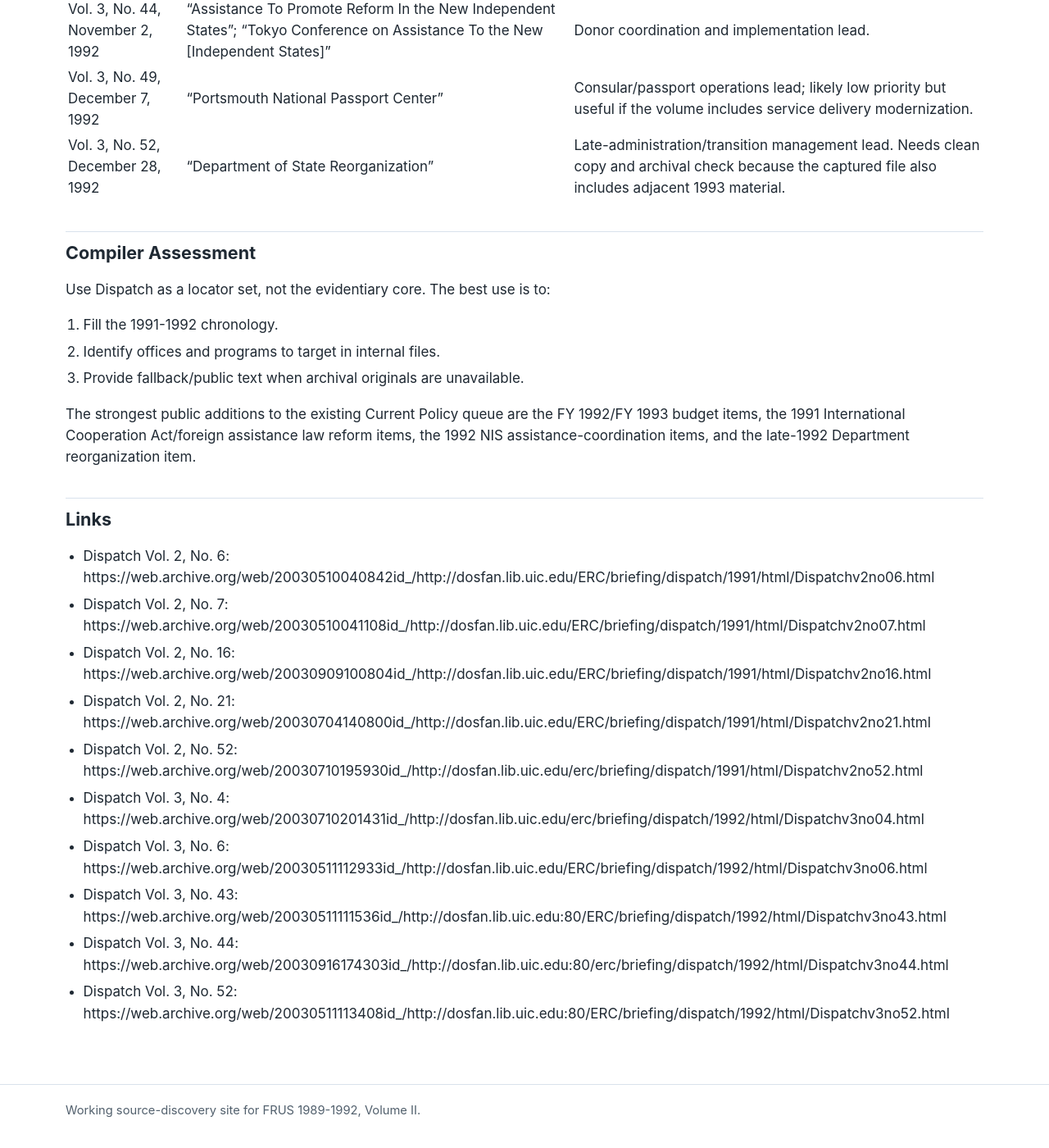
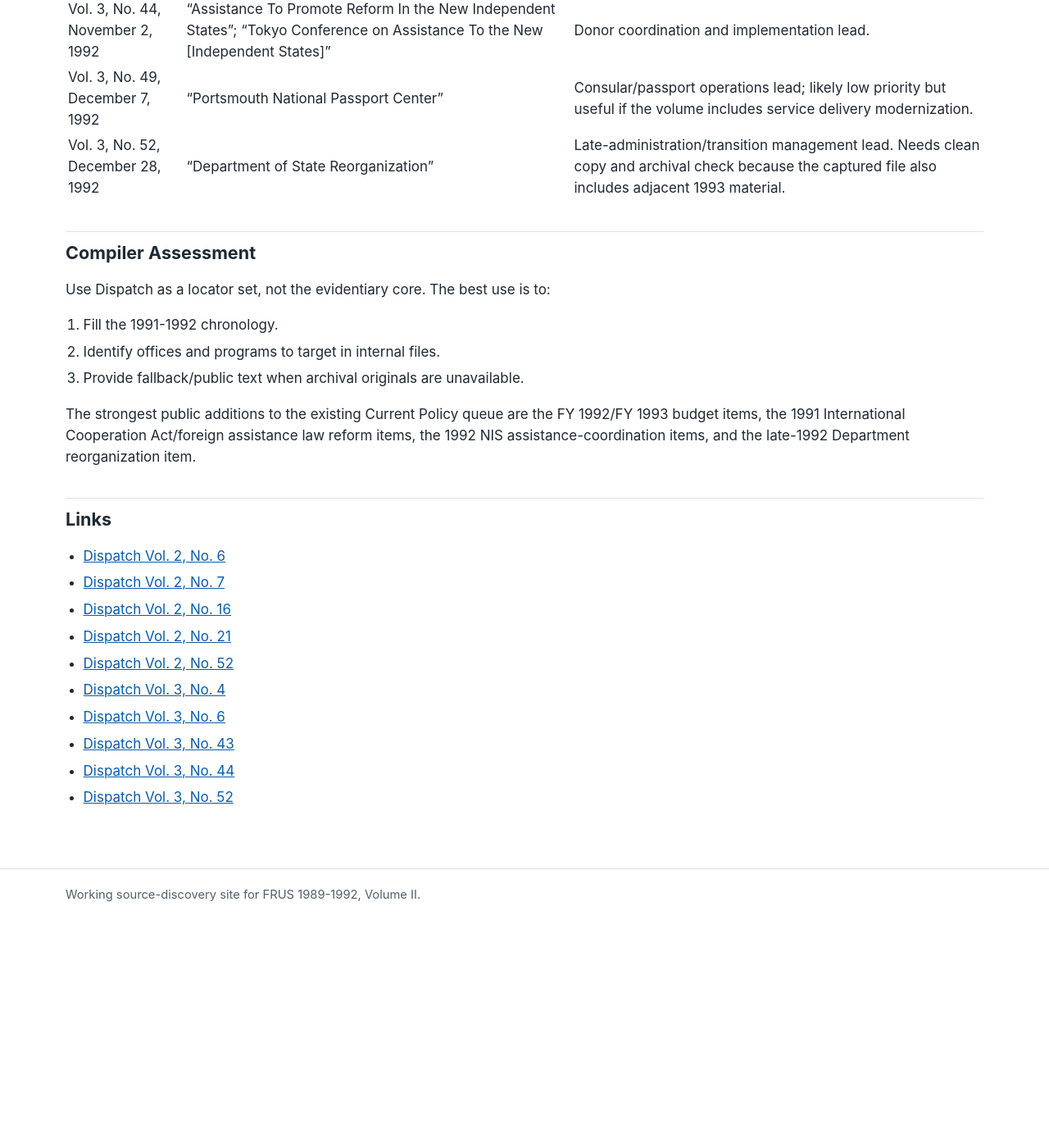
Before and after one commit to therealjameswilson/org-man-89-92, a Jekyll site: the page built from reports/dispatch-1991-1992-sweep.md, in a window 1280 px wide and 1400 px high, scrolled down 1817 px. Shown: the whole window at 82% size. Built offline with Jekyll 4.4.1, drawn with Linux system fonts in a browser that asks for light colours; our own code applies the rules of GitHub Pages for plain Markdown files; after the commit the page ends 2953 px from its top, so only the background shows below that.

Commit message:
Embed remaining public source links

```diff
--- a/reports/dispatch-1991-1992-sweep.md
+++ b/reports/dispatch-1991-1992-sweep.md
@@ -60,13 +60,13 @@ late-1992 Department reorganization item.
 
 ## Links
 
-- Dispatch Vol. 2, No. 6: https://web.archive.org/web/20030510040842id_/http://dosfan.lib.uic.edu/ERC/briefing/dispatch/1991/html/Dispatchv2no06.html
-- Dispatch Vol. 2, No. 7: https://web.archive.org/web/20030510041108id_/http://dosfan.lib.uic.edu/ERC/briefing/dispatch/1991/html/Dispatchv2no07.html
-- Dispatch Vol. 2, No. 16: https://web.archive.org/web/20030909100804id_/http://dosfan.lib.uic.edu/ERC/briefing/dispatch/1991/html/Dispatchv2no16.html
-- Dispatch Vol. 2, No. 21: https://web.archive.org/web/20030704140800id_/http://dosfan.lib.uic.edu/ERC/briefing/dispatch/1991/html/Dispatchv2no21.html
-- Dispatch Vol. 2, No. 52: https://web.archive.org/web/20030710195930id_/http://dosfan.lib.uic.edu/erc/briefing/dispatch/1991/html/Dispatchv2no52.html
-- Dispatch Vol. 3, No. 4: https://web.archive.org/web/20030710201431id_/http://dosfan.lib.uic.edu/erc/briefing/dispatch/1992/html/Dispatchv3no04.html
-- Dispatch Vol. 3, No. 6: https://web.archive.org/web/20030511112933id_/http://dosfan.lib.uic.edu/ERC/briefing/dispatch/1992/html/Dispatchv3no06.html
-- Dispatch Vol. 3, No. 43: https://web.archive.org/web/20030511111536id_/http://dosfan.lib.uic.edu:80/ERC/briefing/dispatch/1992/html/Dispatchv3no43.html
-- Dispatch Vol. 3, No. 44: https://web.archive.org/web/20030916174303id_/http://dosfan.lib.uic.edu:80/erc/briefing/dispatch/1992/html/Dispatchv3no44.html
-- Dispatch Vol. 3, No. 52: https://web.archive.org/web/20030511113408id_/http://dosfan.lib.uic.edu:80/ERC/briefing/dispatch/1992/html/Dispatchv3no52.html
+- [Dispatch Vol. 2, No. 6](https://web.archive.org/web/20030510040842id_/http://dosfan.lib.uic.edu/ERC/briefing/dispatch/1991/html/Dispatchv2no06.html)
+- [Dispatch Vol. 2, No. 7](https://web.archive.org/web/20030510041108id_/http://dosfan.lib.uic.edu/ERC/briefing/dispatch/1991/html/Dispatchv2no07.html)
+- [Dispatch Vol. 2, No. 16](https://web.archive.org/web/20030909100804id_/http://dosfan.lib.uic.edu/ERC/briefing/dispatch/1991/html/Dispatchv2no16.html)
+- [Dispatch Vol. 2, No. 21](https://web.archive.org/web/20030704140800id_/http://dosfan.lib.uic.edu/ERC/briefing/dispatch/1991/html/Dispatchv2no21.html)
+- [Dispatch Vol. 2, No. 52](https://web.archive.org/web/20030710195930id_/http://dosfan.lib.uic.edu/erc/briefing/dispatch/1991/html/Dispatchv2no52.html)
+- [Dispatch Vol. 3, No. 4](https://web.archive.org/web/20030710201431id_/http://dosfan.lib.uic.edu/erc/briefing/dispatch/1992/html/Dispatchv3no04.html)
+- [Dispatch Vol. 3, No. 6](https://web.archive.org/web/20030511112933id_/http://dosfan.lib.uic.edu/ERC/briefing/dispatch/1992/html/Dispatchv3no06.html)
+- [Dispatch Vol. 3, No. 43](https://web.archive.org/web/20030511111536id_/http://dosfan.lib.uic.edu:80/ERC/briefing/dispatch/1992/html/Dispatchv3no43.html)
+- [Dispatch Vol. 3, No. 44](https://web.archive.org/web/20030916174303id_/http://dosfan.lib.uic.edu:80/erc/briefing/dispatch/1992/html/Dispatchv3no44.html)
+- [Dispatch Vol. 3, No. 52](https://web.archive.org/web/20030511113408id_/http://dosfan.lib.uic.edu:80/ERC/briefing/dispatch/1992/html/Dispatchv3no52.html)
```
